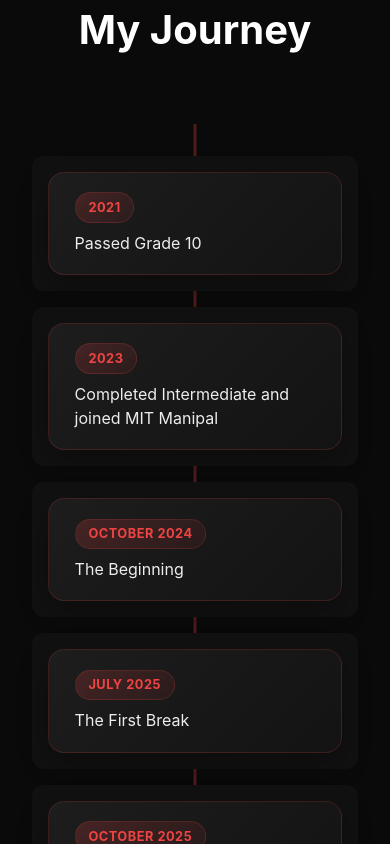
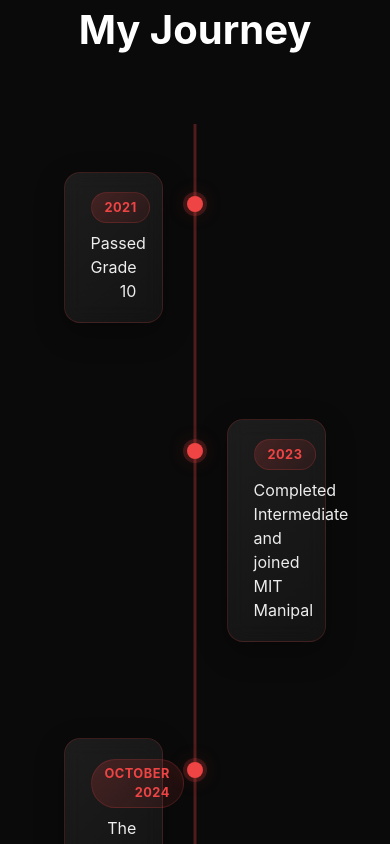
Before and after one commit to tausif892/Portfolio, a Next.js app: page /about in a window 390 px wide. Shown: the part 980-1824 px from the top of the page. Built offline with nearby package versions, Linux system fonts and the light colour scheme.

Commit message:
Fixed up mobile version of home screen

```diff
--- a/app/components/AvatarPlaceholder.tsx
+++ b/app/components/AvatarPlaceholder.tsx
@@ -106,7 +106,7 @@ function RotateCube() {
 // --- Main Avatar component ---
 export default function Avatar() {
   return (
-    <div style={{ width: "450px", height: "450px" }}>
+    <div className="avatar-canvas-container">
       <Canvas camera={{ position: [14, 14, 14], fov: 20 }}>
         {/* Lights */}
         <ambientLight intensity={0.5} />
--- a/app/globals.css
+++ b/app/globals.css
@@ -344,6 +344,7 @@ body::after {
 .sticky-section {
   position: sticky;
   top: 0;
+  height: ;
   height: 100vh;
   background: var(--bg-main);
   overflow: hidden; /* prevents weird jumps */
@@ -610,112 +611,6 @@ body::after {
 /*          MOBILE VIEW          */
 /* ============================= */
 
-@media (max-width: 768px) {
-  .about-text-section {
-    flex-direction: column;
-    justify-content: center;
-    align-items: center;
-    text-align: left;
-    gap: 2rem;
-    padding: 0 1.5rem;
-  }
-
-  .about-text-left,
-  .about-text-content {
-    width: 100%;
-    text-align: center;
-  }
-
-  .about-text-title {
-    font-size: clamp(2rem, 8vw, 3.2rem);
-  }
-
-  .about-text {
-    text-align: center;
-  }
-}
-
-@media (max-width: 480px) {
-  .about-text-section {
-    padding: 0 1rem;
-  }
-
-  .about-text-title {
-    font-size: 1.6rem;
-  }
-
-  .about-text {
-    font-size: 1rem;
-  }
-}
-
-/* ============= MOBILE FIXES ============= */
-@media (max-width: 768px) {
-
-  .hero {
-    flex-direction: column;
-    text-align: center;
-    padding: 2rem 1rem;
-  }
-
-  .hero-left {
-    max-width: 100%;
-    padding-bottom: 0;
-  }
-
-  .hero-greeting {
-    font-size: 2.8rem; /* Bigger greeting */
-    text-align: center;
-  }
-
-  .hero-name {
-    font-size: 3.5rem;
-    line-height: 1.2;
-    width: 100%;
-    text-align: center;
-  }
-
-  .hero-role {
-    font-size: 2rem;
-    text-align: center;
-  }
-
-  .hero-description {
-    max-width: 100%;
-    font-size: 1.1rem;
-    line-height: 1.6;
-    text-align: center;
-    margin-left: auto;
-    margin-right: auto;
-  }
-
-  /* Buttons stack vertically */
-  .hero-buttons {
-    flex-direction: column;
-    width: 100%;
-    gap: 0.75rem;
-    margin-top: 2rem;
-  }
-
-  .hero-buttons .btn-primary,
-  .hero-buttons .btn-outline {
-    width: 100%;
-    text-align: center;
-  }
-
-  /* Right side canvas moves below */
-  .hero-right {
-    width: 100%;
-    height: auto;
-    padding: 0;
-    margin-top: 2rem;
-  }
-
-  .hero-right::before {
-    inset: -20px; /* Slightly reduced glow */
-    padding-bottom: 120px;
-  }
-}
 
 
 /* ============================= */
@@ -880,8 +775,133 @@ body::after {
   filter: drop-shadow(0 0 6px rgba(239, 68, 68, 0.6));
 }
 
-
-/* TIMELINE line */
+/* ============================= */
+/* MOBILE GRID (2 COLUMNS)       */
+/* ============================= */
+
+/* ========================================= */
+/* MOBILE OVERRIDES (Add to bottom of CSS)   */
+/* ========================================= */
+
+@media (max-width: 768px) {
+
+  /* 1. Un-restrict the container height */
+  /* On mobile, text wraps and gets taller. We must allow the
+     section to grow, otherwise overflow:hidden chops it off. */
+  .sticky-section-about-text {
+    height: auto !important;      /* Override 55vh */
+    min-height: 50vh;             /* Ensure it's still substantial */
+    overflow: visible !important; /* Allow content to spill if needed */
+    padding-bottom: 3rem;
+  }
+
+  /* 2. Stack the layout vertically */
+  .about-text-section {
+    flex-direction: column;       /* Stack Top-to-Bottom instead of Left-to-Right */
+    min-width: 0 !important;      /* Remove the 60vh limit */
+    width: 100%;
+    margin-top: 2rem;
+    gap: 1.5rem;
+    padding: 0 1.5rem;            /* Safe padding for edges */
+  }
+
+  /* 3. Fix Column Widths */
+  /* The original min-width: 300px breaks small screens (360px).
+     We reset it to let them shrink. */
+  .about-text-left,
+  .about-text-right {
+    width: 100%;
+    min-width: 0 !important;      /* CRITICAL FIX for <360px screens */
+    align-items: center;          /* Center align everything */
+    height: auto;
+  }
+
+  /* 4. Center the Title */
+  .about-text-title {
+    text-align: center;
+    font-size: 2.5rem;            /* Make it slightly smaller for mobile */
+  }
+
+  /* Center the red underline */
+  .about-text-title::after {
+    margin: 10px auto 0;
+  }
+
+  /* 5. Allow Text to expand */
+  .about-text-content {
+    width: 100%;                  /* Take full width of the phone */
+    max-width: 100%;
+    text-align: center;           /* Center text looks better in vertical stack */
+    font-size: 1rem;
+  }
+
+  /* 6. Button positioning */
+  .about-text-button {
+    width: 100%;                  /* Make button easy to tap */
+    text-align: center;
+    margin-top: 0.5rem;
+  }
+}
+
+@media (max-width: 480px) {
+  /* 1. Reduce outer padding to give grid more width */
+  .sticky-section {
+    position: relative;
+    height: auto;
+  }
+
+  .sticky-section-about-text {
+    position: relative;
+    height: auto;
+  }
+
+  .projects-home {
+    position: relative;
+    padding-left: 0.75rem;
+    padding-right: 0.75rem;
+  }
+
+  /* 2. Switch container from Scroll to Grid */
+  .projects-home-scroll {
+    display: grid;
+    /* Force 2 equal columns */
+    grid-template-columns: repeat(2, 1fr);
+    gap: 0.75rem;
+
+    /* Disable the horizontal scroll logic */
+    overflow-x: visible;
+    padding-bottom: 0;
+    scroll-snap-type: none;
+  }
+
+  /* 3. Adjust Card to be fluid instead of fixed width */
+  .project-home-card {
+    width: 100%; /* Fill the grid cell */
+    height: 100%; /* Stretch to match neighbor */
+    min-height: 190px; /* Prevent it from being too squashed */
+    padding: 0.85rem; /* Reduce internal padding */
+  }
+
+  /* 4. Scale down text for narrow columns */
+  .project-home-title {
+    font-size: 0.9rem; /* Smaller title */
+    line-height: 1.3;
+    margin-bottom: 0.5rem;
+  }
+
+  /* 5. Tweak tech pills to fit */
+  .project-home-tech-list {
+    gap: 0.35rem;
+  }
+
+  .project-home-tech {
+    font-size: 0.65rem; /* Smaller text */
+    padding: 0.2rem 0.4rem; /* Smaller pill */
+  }
+}
+
+
+/* F line */
 .timeline {
   position: relative;
   width: 100%;
@@ -968,10 +988,6 @@ body::after {
 .desktop-only { display: block; }
 .mobile-only { display: none; }
 
-@media (max-width: 768px) {
-  .desktop-only { display: none; }
-  .mobile-only { display: block; }
-}
 
 /* LEFT side timeline */
 .container.left .achievement-hover-info {
@@ -2221,50 +2237,6 @@ body::after {
 /* MOBILE — LIST MODE (NO STICKY)                        */
 /* ===================================================== */
 
-@media (max-width: 365px) {
-
-  /* Flatten layout */
-  .about-section {
-    display: flex;
-    flex-direction: column;
-    padding: 2rem ;
-    gap: 2rem;
-  }
-
-  /* Disable sticky everywhere */
-  .about-description,
-  .services-list,
-  .service-card {
-    position: static !important;
-    top: auto !important;
-    height: auto !important;
-  }
-
-  /* Services become list */
-  .services-list {
-    overflow: visible;
-  }
-
-  .services-content {
-    gap: 1rem;
-    padding-bottom: 0;
-  }
-
-  .service-card {
-    width: 100%;
-    padding: 1.2rem;
-    border-radius: 14px;
-    margin-bottom: 0.8rem;
-  }
-
-  .services-title {
-    font-size: 1.2rem;
-  }
-
-  .services-text {
-    font-size: 0.95rem;
-  }
-}
 
   .normal-scroll-section {
   position: relative; /* Restores normal document flow */
@@ -2338,70 +2310,86 @@ body::after {
   }
 
 /* ===================================================== */
-/* ULTRA-NARROW DEVICES FIX (max-width: 360px)           */
-/* Refinements for small phones (Galaxy Fold, SE, etc)   */
+/* HERO — MOBILE VERSION (≤ 360px)                       */
 /* ===================================================== */
 @media (max-width: 360px) {
-  .about-text {
-    font-size: 1rem !important;
-  }
-
-  .about-text-title {
-    font-size: 1.4rem !important;
-  }
-
-  .service-card {
-    padding: 1rem !important;
-  }
-}
-
-/* Hide desktop version on mobile */
-@media (max-width: 768px) {
-  .desktop-only {
-    display: none !important;
-  }
-
-  .mobile-only {
-    display: block !important;
-  }
-
-  .mobile-timeline-item {
-    background: #111;
-    border-radius: 12px;
-    margin-bottom: 1rem;
-    padding: 1rem;
-  }
-
-  .mobile-title {
-    cursor: pointer;
-  }
-
-  .mobile-details {
-    max-height: 0;
-    overflow: hidden;
-    transition: max-height 0.35s ease;
-  }
-
-  .mobile-details.open {
-    max-height: 500px;
-    margin-top: 0.75rem;
-  }
-
-  .mobile-details-inner {
-    color: #ccc;
-    padding-bottom: 0.5rem;
-  }
-
-  /* Remove hover tooltip spacing issues */
-  .achievement-hover-info {
-    display: none !important;
-  }
-
-}
-
-/* Desktop hides mobile version */
-@media (min-width: 769px) {
-  .mobile-only {
-    display: none !important;
-  }
-}
+
+  /* ---------- HERO LAYOUT ---------- */
+  .hero {
+    width: 100%;
+    padding: 5rem 1rem 2rem;
+    flex-direction: column;
+    align-items: flex-start;
+    justify-content: flex-start;
+    min-height: auto;
+    overflow-x: hidden;
+  }
+
+  /* ---------- LEFT CONTENT ---------- */
+  .hero-left {
+    width: 100%;
+    order: 1;
+    justify-content: flex-start;
+  }
+
+  .hero-greeting {
+    font-size: 2rem;
+  }
+
+  .hero-name {
+    font-size: 2.4rem;
+  }
+
+  .hero-role {
+    font-size: 1.4rem;
+  }
+
+  .hero-description {
+    max-width: 100%;
+    font-size: 0.95rem;
+  }
+
+  /* ---------- BUTTONS (STACKED) ---------- */
+  .hero-buttons {
+    flex-direction: column;
+    width: 100%;
+    gap: 0.75rem;
+    margin-top: 1.5rem;
+  }
+
+  .btn-primary,
+  .btn-outline {
+    width: 100%;
+    text-align: center;
+  }
+
+  /* ---------- RIGHT / CUBE ---------- */
+  .hero-right {
+    display: none;
+  }
+
+  /* ---------- GLOW ---------- */
+  .hero-glow {
+    width: 260px;
+    height: 260px;
+    filter: blur(90px);
+  }
+
+  /* ---------- AVATAR / CANVAS ---------- */
+  .hero-avatar {
+    width: 100%;
+    display: flex;
+    flex-direction: row;
+    justify-content: center;
+    max-width: 320px;
+    margin: 0 auto;
+  }
+
+  .hero-right canvas {
+    width: 100% !important;
+    height: auto !important;
+    border-radius: 14px;
+    align-items: center;
+    display: block;
+  }
+}
```
Also changed, not shown: app/components/ProjectsSection.tsx (indentation only).
